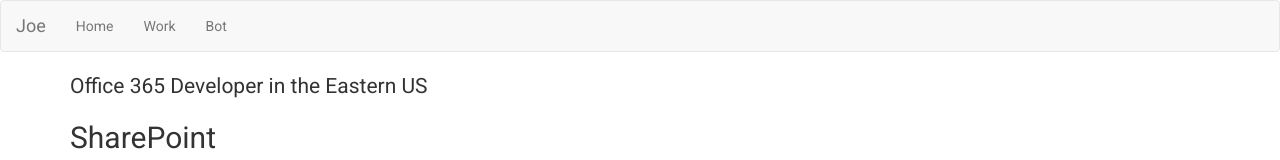
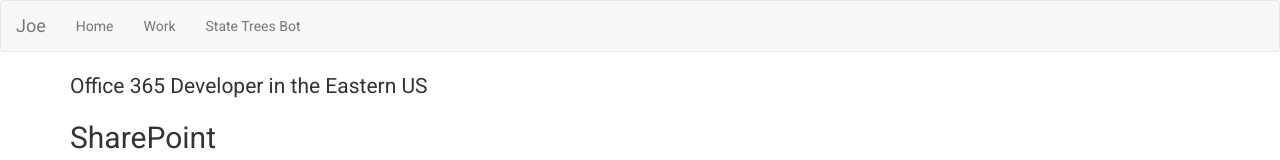
Before and after one commit to jcrocke9/joecrockett, a React (Create React App) app: page / in a window 1280 px wide. Shown: the top 160 px of the page. Built offline with nearby package versions, Linux system fonts and the light colour scheme.

Commit message:
state trees!

```diff
--- a/src/App.js
+++ b/src/App.js
@@ -38,7 +38,7 @@
                                     <ul className="nav navbar-nav">
                                         <li><Link to="/">Home</Link></li>
                                         <li><Link to="/work">Work</Link></li>
-                                        <li><Link to="/bot">Bot</Link></li>
+                                        <li><Link to="/bot">State Trees Bot</Link></li>
                                     </ul>
                                 </div>
                             </div>
--- a/src/components/Bot.js
+++ b/src/components/Bot.js
@@ -10,14 +10,16 @@
 
     render() {
         return (
-            <div>
+            <div >
                 <div className="bs-docs-header" id="content" tabIndex="-1">
                     <div className="container">
-                        <h1>Bot</h1>
+                        <h1>State Trees</h1>
                     </div>
                 </div>
                 <div className="container bs-docs-container">
-                    <ReactWebChat directLine={this.directLine} userID='YOUR_USER_ID' />
+                    <hr className="half-rule" />
+                    <p className="lead">Ask me about either a state or a tree: </p>
+                    <ReactWebChat directLine={this.directLine} userID='YOUR_USER_ID' styleOptions={{hideUploadButton: "true"}} />
 
                 </div>
             </div>
```
Also changed, not shown: 9 other files (tests, documents, lock files or other folders).
